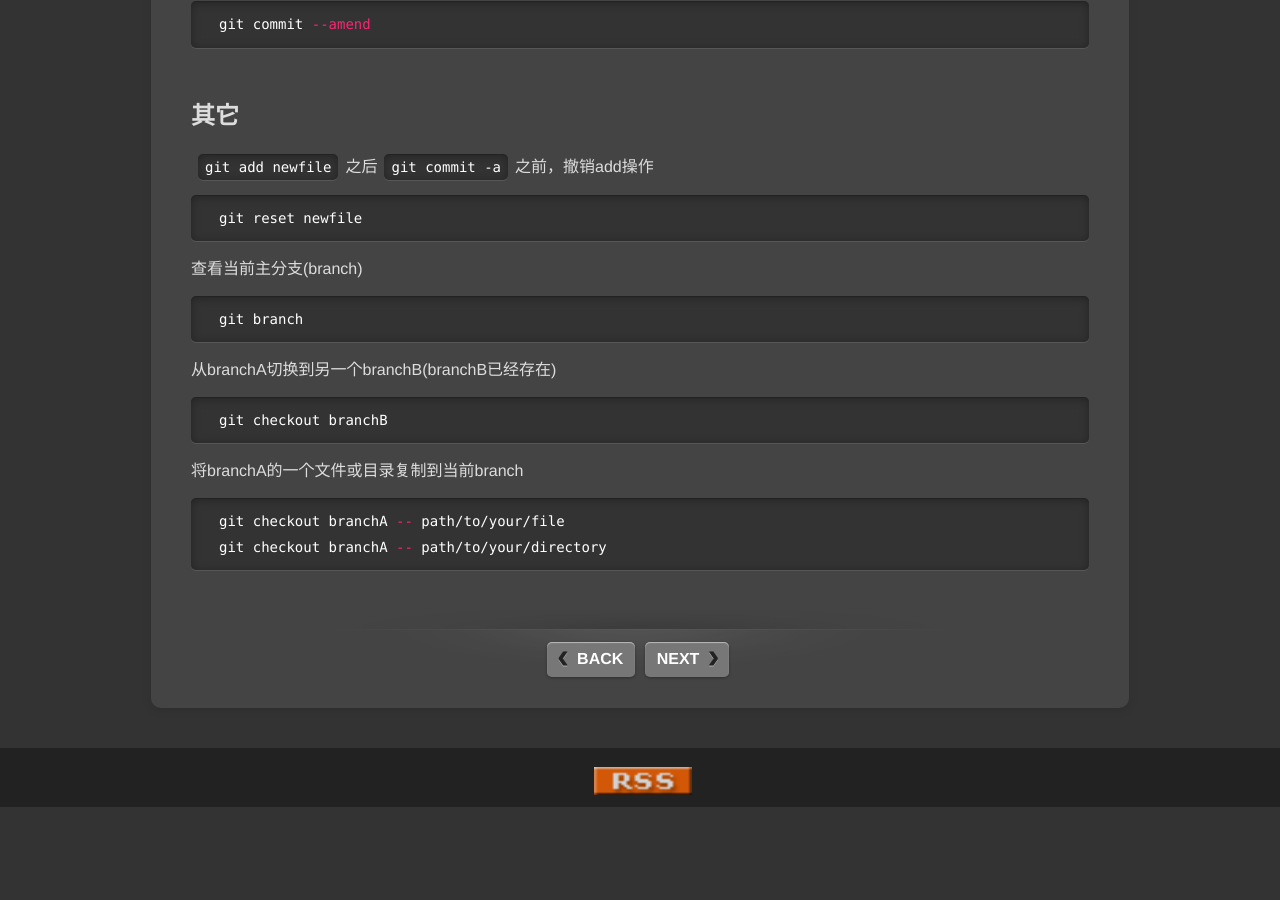
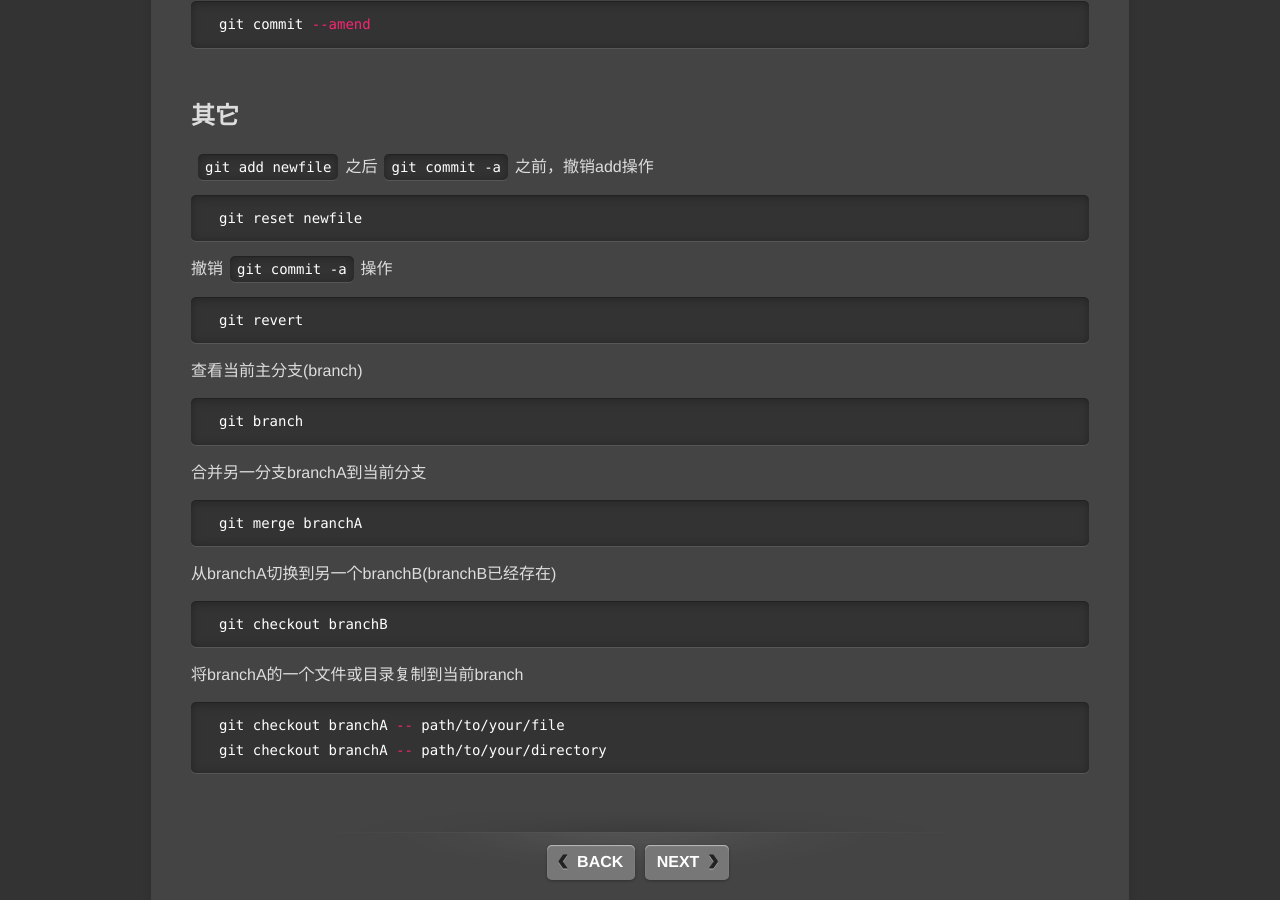
Before and after one commit to pkuwwt/pkuwwt.github.io, a Jekyll site: the page built from linux/_posts/2014-03-08-git-usage.md, in a window 1280 px wide and 900 px high, scrolled down 2841 px. Built offline with Jekyll 4.4.1, drawn with Linux system fonts in a browser that asks for light colours; comment, search, counter and statistics services are not loaded; before the commit the page ends 3648 px from its top, so only the background shows below that.

Commit message:
modified:   linux/_posts/2014-03-08-git-usage.md

```diff
--- a/linux/_posts/2014-03-08-git-usage.md
+++ b/linux/_posts/2014-03-08-git-usage.md
@@ -108,9 +108,19 @@ git commit --amend
 git reset newfile
 {% endhighlight %}
 
+撤销`git commit -a`操作
+{% highlight bash %}
+git revert
+{% endhighlight %}
+
 查看当前主分支(branch)
 {% highlight bash %}
 git branch
+{% endhighlight %}
+
+合并另一分支branchA到当前分支
+{% highlight bash %}
+git merge branchA
 {% endhighlight %}
 
 从branchA切换到另一个branchB(branchB已经存在)
```
